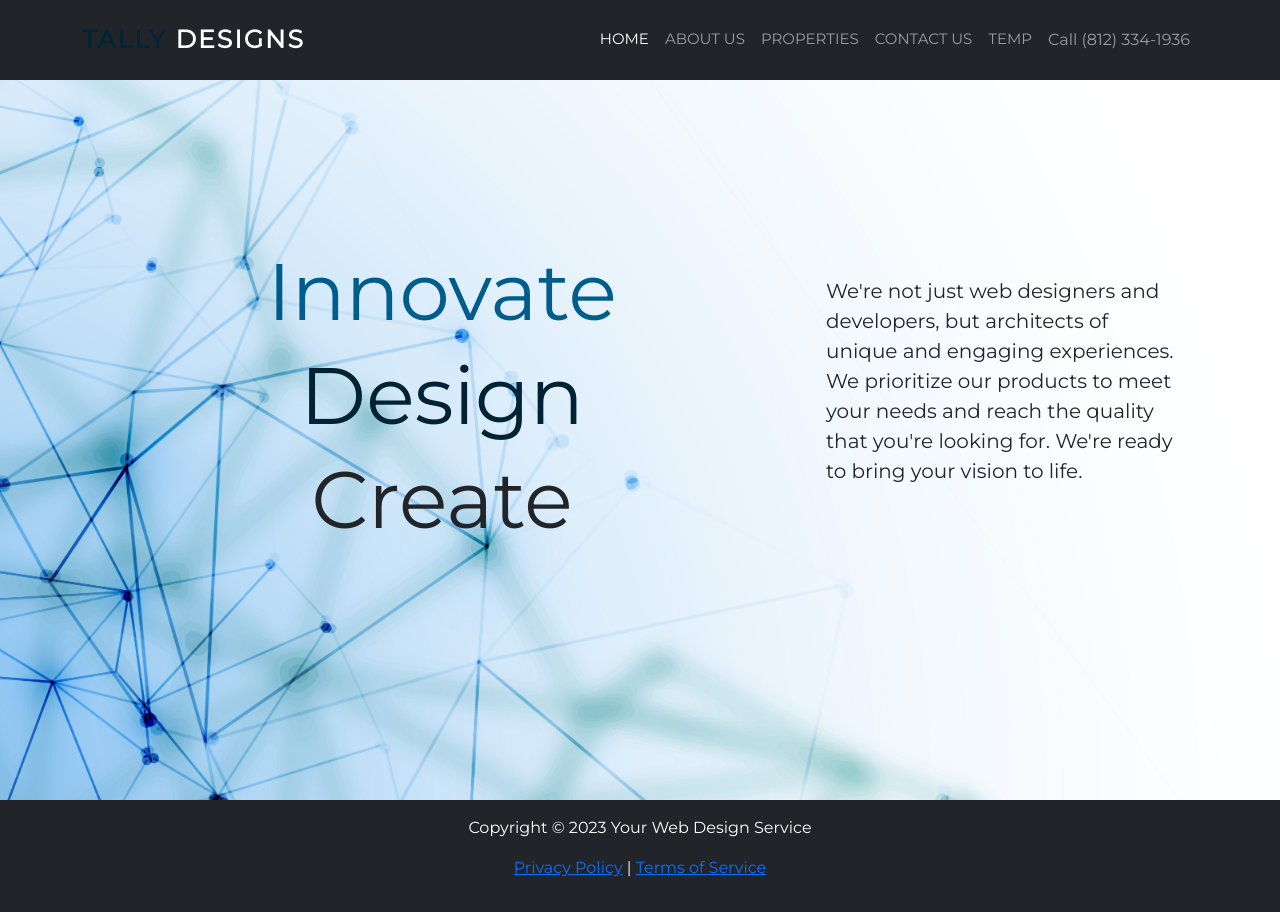
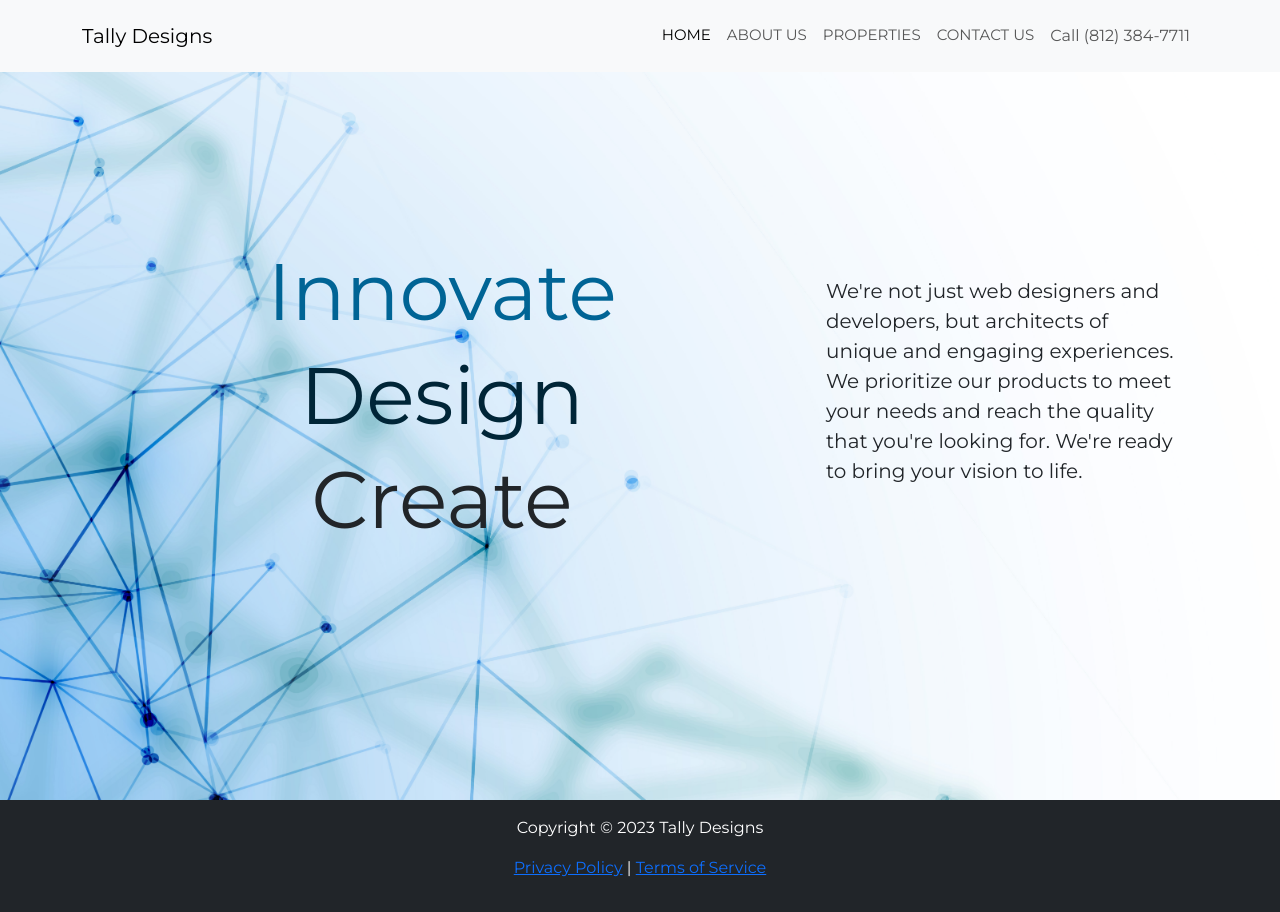
Before and after one commit to landontally/tally-designs, a plain HTML site: page index.html in a window 1280 px wide. Drawn offline with nearby package versions, Linux system fonts and the light colour scheme.

Commit message:
updated theme color

```diff
--- a/index.html
+++ b/index.html
@@ -18,7 +18,7 @@
 <body>
 
     <!-- Navbar -->
-    <nav class="navbar navbar-expand-lg bg-dark navbar-dark py-3 fixed-top">
+    <nav class="navbar navbar-expand-lg bg-light navbar-light py-3 fixed-top">
         <div class="container">
             <a href="index.html" class="navbar-brand"><span>Tally</span> Designs</a>
 
@@ -49,16 +49,12 @@
                         <a href="contact.html" class="nav-link">Contact Us</a>
                     </li>
                     <li class="nav-item">
-                        <a href="./properties/template.html" class="nav-link">Temp</a>
-                    </li>
-                    <li class="nav-item">
-                      <span class="nav-link">Call (812) 334-1936 </span>
+                      <span class="nav-link">Call (812) 384-7711 </span>
                     </li>
                 </ul>
             </div>
         </div>
     </nav>
-
 
     <!-- Intro Section -->
     <section class="bg-image">
@@ -80,15 +76,22 @@
         </div>
     </section>
 
-
-
-
     <!-- Footer -->
     <footer class="text-center py-3 bg-dark text-white">
-        <p>Copyright &copy; 2023 Your Web Design Service</p>
+        <p>Copyright &copy; 2023 Tally Designs</p>
         <p><a href="#">Privacy Policy</a> | <a href="#">Terms of Service</a></p>
     </footer>
 
-    <script src="https://cdn.jsdelivr.net/npm/bootstrap@5.3.0-alpha3/dist/js/bootstrap.bundle.min.js" integrity="sha384-ENjdO4Dr2bkBIFxQpeoTz1HIcje39Wm4jDKdf19U8gI4ddQ3GYNS7NTKfAdVQSZe" crossorigin="anonymous"></script>
+    <!-- Scripts -->
+    <script src="https://cdnjs.cloudflare.com/ajax/libs/jquery/3.6.4/jquery.min.js"></script>
+    <script src="https://cdn.jsdelivr.net/npm/@popperjs/core@2.11.7/dist/umd/popper.min.js" integrity="sha384-zYPOMqeu1DAVkHiLqWBUTcbYfZ8osu1Nd6Z89ify25QV9guujx43ITvfi12/QExE" crossorigin="anonymous"></script>
+    <script src="https://cdn.jsdelivr.net/npm/bootstrap@5.3.0-alpha3/dist/js/bootstrap.min.js" integrity="sha384-Y4oOpwW3duJdCWv5ly8SCFYWqFDsfob/3GkgExXKV4idmbt98QcxXYs9UoXAB7BZ" crossorigin="anonymous"></script>
+    <script src="https://unpkg.com/aos@2.3.1/dist/aos.js"></script>
+    <script src="https://kit.fontawesome.com/da9d92454e.js" crossorigin="anonymous"></script>
+
+    <script>
+        AOS.init();
+    </script>
+
 </body>
 </html>
```
